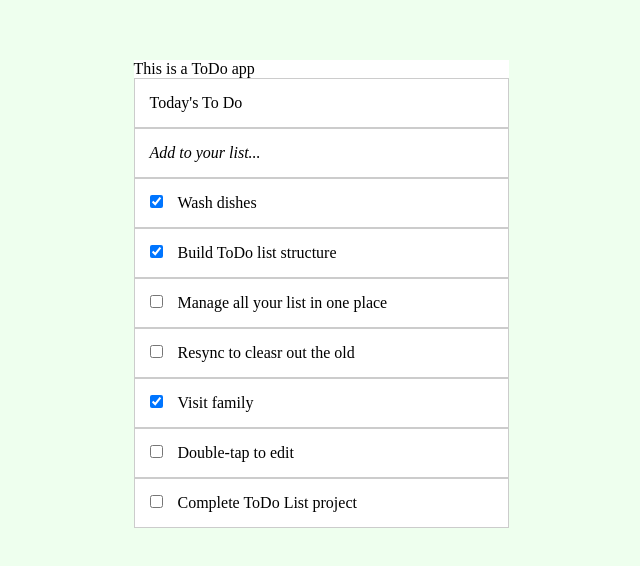
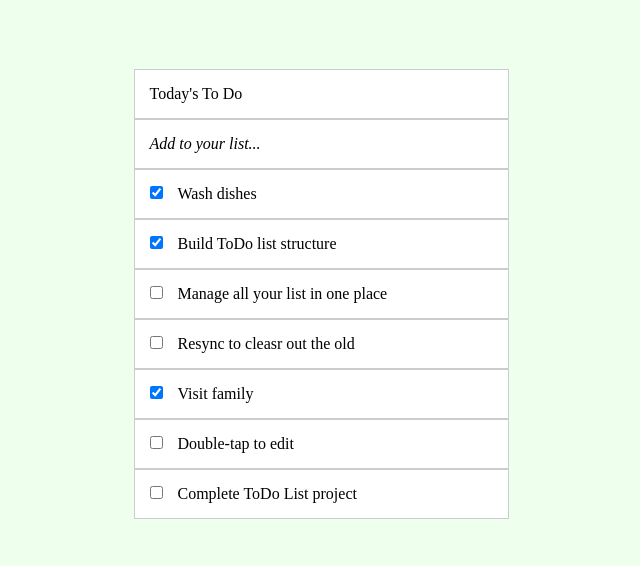
Before and after one commit to dazehinn/to-do-list, a website built with webpack: page src/index.html in a window 1280 px wide. Shown: the part 106-672 px from the top of the page, without its empty margins (319-959 px from the left). Built offline with nearby package versions, Linux system fonts and the light colour scheme.

Commit message:
Update Readme

```diff
--- a/package.json
+++ b/package.json
@@ -720,7 +720,9 @@
     "html-webpack-plugin": "^5.5.0"
   },
   "scripts": {
-    "test": "echo \"Error: no test specified\" && exit 1"
+    "test": "echo \"Error: no test specified\" && exit 1",
+    "build": "webpack --mode development",
+    "start": "webpack serve --open"
   },
   "repository": {
     "type": "git",
--- a/src/index.html
+++ b/src/index.html
@@ -6,6 +6,10 @@
     <title>ToDo List</title>
 </head>
 <body>
-  <ul class="todo">This is a ToDo app</ul>
+  <ul class="todo">
+    <li style="display: block;
+    border: 1px solid rgba(0, 0, 0, 0.2);
+    padding: 15px; width: 375px;">Today's To Do</li>
+  </ul>
 </body>
 </html
--- a/src/index.js
+++ b/src/index.js
@@ -39,14 +39,11 @@ const tasks = [
   },
 ];
 
-const todoTitle = document.createElement('ii');
 const todoInstr = document.createElement('ii');
-todoTitle.textContent = 'Today\'s To Do';
 todoInstr.textContent = 'Add to your list...';
-todoTitle.classList.add('todoli');
 todoInstr.classList.add('todoli');
 todoInstr.style.fontStyle = 'italic';
-ToD.append(todoTitle, todoInstr);
+ToD.append(todoInstr);
 
 function populateListItem() {
   tasks.sort((a, b) => (a.index - b.index));
```
Also changed, not shown: README.md, dist/index.bundle.js (deleted), dist/index.html, 3 other files.
